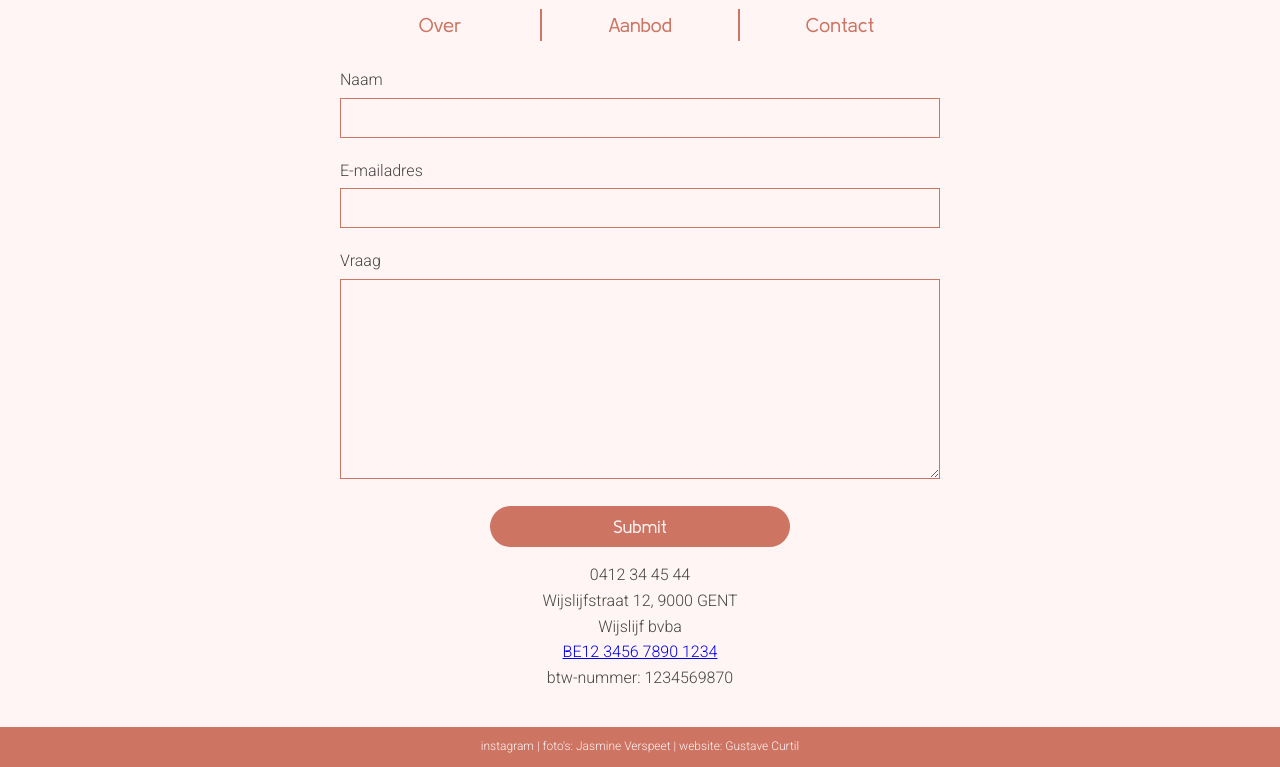
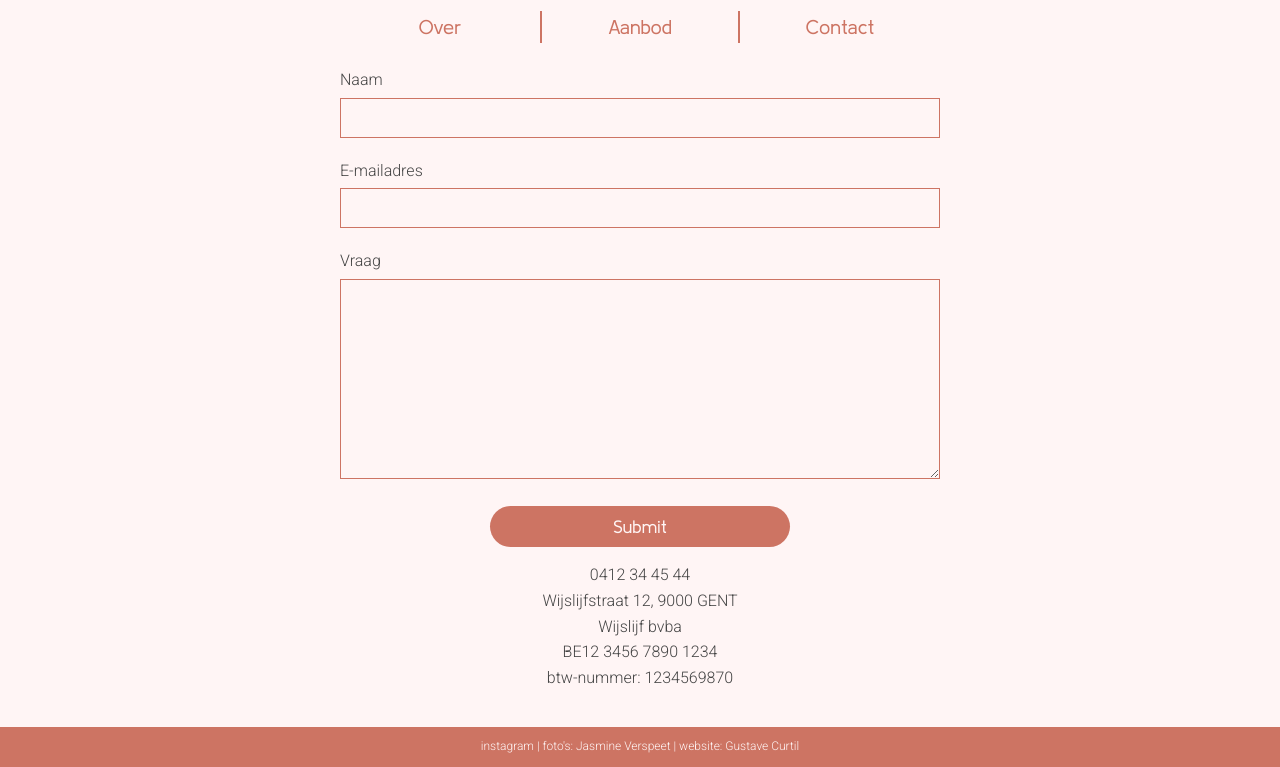
Before and after one commit to GustaveCurtil/Wijslijf, a plain HTML site: page contact.html in a window 1280 px wide. Shown: the part 73-840 px from the top of the page. Drawn offline with Linux system fonts and the light colour scheme.

Commit message:
navigatie bar spacing tussen nav en titel

```diff
--- a/contact.html
+++ b/contact.html
@@ -31,7 +31,7 @@
         <p><a href="mailto:bauke@wijslijf.be"></a></p>
         <p>Wijslijfstraat 12, 9000 GENT</p>
         <p>Wijslijf bvba</p>
-        <p><a href="BE12 3456 7890 1234">BE12 3456 7890 1234</a></p>
+        <p><a>BE12 3456 7890 1234</a></p>
         <p>btw-nummer: 1234569870</p>
     </main>
     <footer>
--- a/structure.css
+++ b/structure.css
@@ -54,8 +54,8 @@ h1 {
 header a {
     color: var(--thema-kleur);
     text-decoration: none;
-    margin-top: 1svh;
-    margin-bottom: 2svh;
+    margin-top: 10px;
+    margin-bottom: calc(2svh - 10px);
 }
 
 nav {
```
Also changed, not shown: aanbod/individueel.html (+0 -1 lines), aanbod/organisaties.html (+0 -1 lines).
